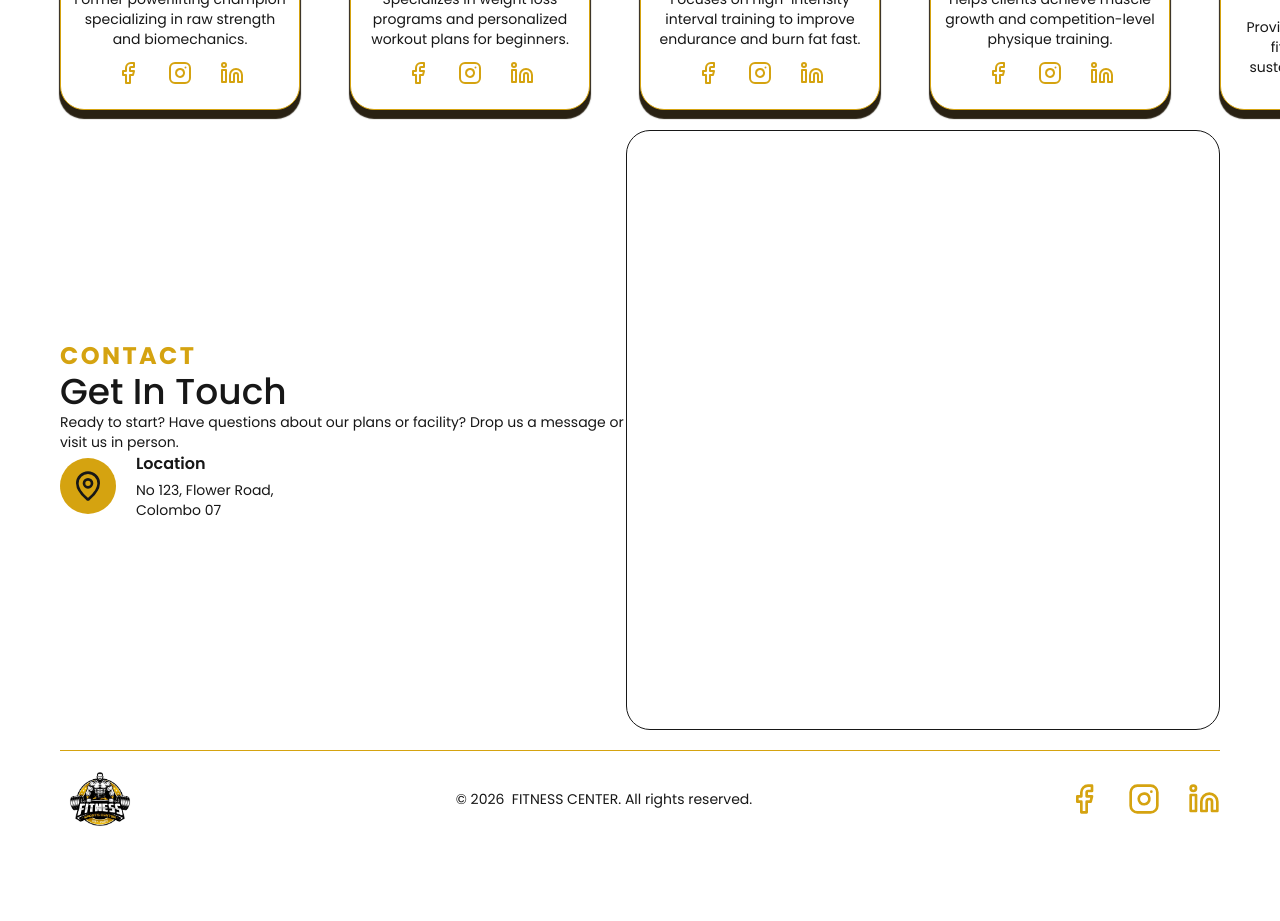
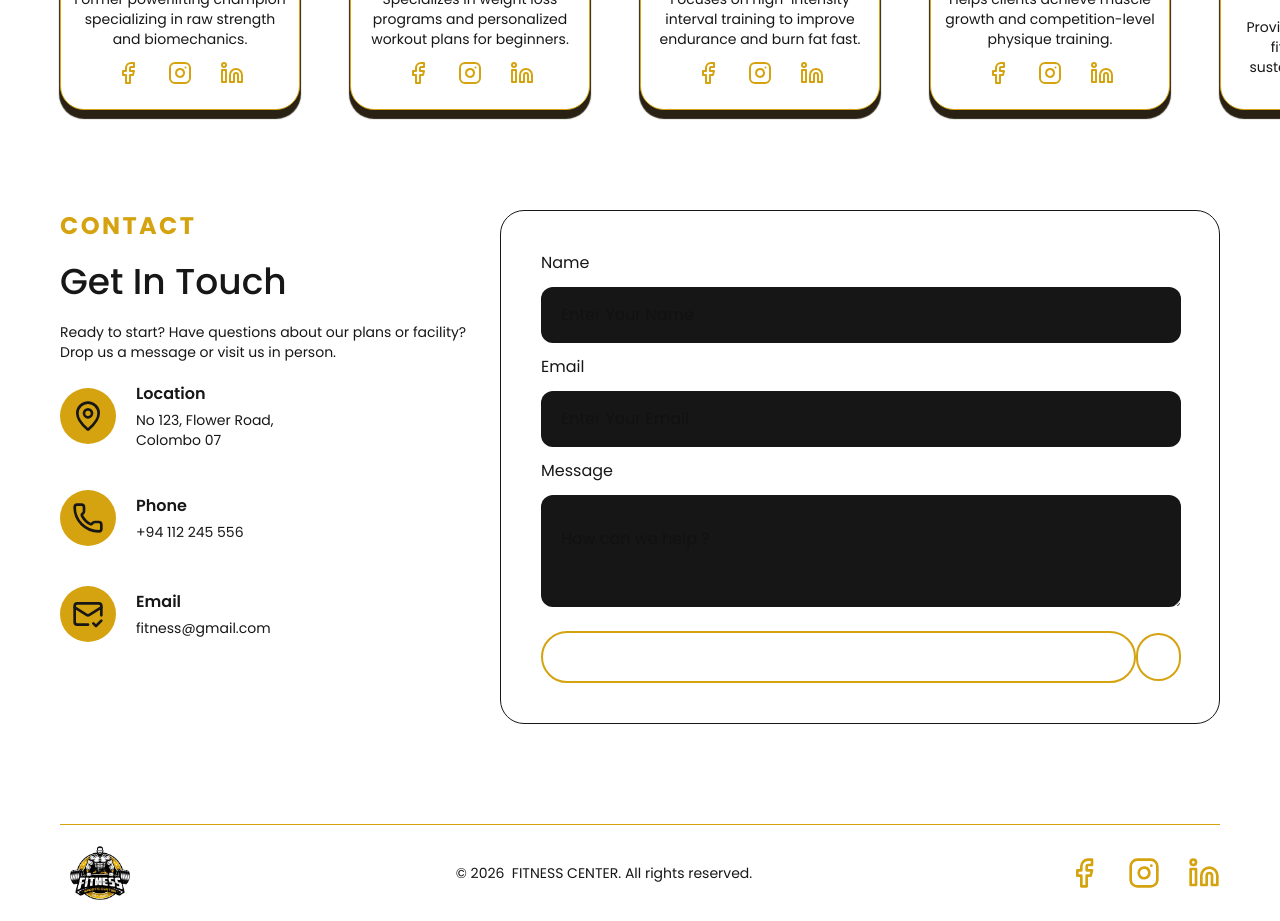
Before and after one commit to Navodi99/gym-website-nextjs, a Next.js app: page / in a window 1280 px wide. Shown: the part 3320-4241 px from the top of the page. Before the commit the page ends 4167 px from the top, so only its background shows below. Built offline with nearby package versions, Linux system fonts and the light colour scheme.

Commit message:
complete contact section

```diff
--- a/src/app/(components)/reusables/buttons/CustomButton.jsx
+++ b/src/app/(components)/reusables/buttons/CustomButton.jsx
@@ -2,14 +2,12 @@
 import clsx from "clsx";
 import { MoveUpRight } from "lucide-react";
 
-const CustomButton = ({ children, invert }) => {
+const CustomButton = ({ children, invert, className }) => {
   return (
-    <div className="flex items-center group cursor-pointer">
-
-
+    <div className={clsx("flex items-center group cursor-pointer",className)}>
       <div
         className={clsx(
-          "border-2 rounded-full flex px-6 py-3 transition-all duration-300",
+          "border-2 rounded-full flex px-6 py-3 transition-all duration-300",className,
           invert
             ? "bg-(--primary-color) border-(--primary-color) group-hover:bg-transparent"
             : "border-(--primary-color) group-hover:bg-(--primary-color)"
--- a/src/app/(components)/sections/contact/ContactSection.jsx
+++ b/src/app/(components)/sections/contact/ContactSection.jsx
@@ -1,34 +1,93 @@
-import { MapPin } from "lucide-react";
+import { MailCheck, MapPin, Phone } from "lucide-react";
 import React from "react";
+import CustomButton from "../../reusables/buttons/CustomButton";
 
 const ContactSection = () => {
   return (
-    <div className="flex items-center">
+    <div className="flex my-20">
       <div className="flex flex-col">
         <div className="flex flex-col">
           <p className="uppercase tracking-widest font-bold text-2xl text-(--primary-color) ">
             Contact
           </p>
-            <p className="font-medium text-4xl">Get In Touch</p>
-            <p className="text-sm">
+          <p className="font-medium text-4xl mt-5">Get In Touch</p>
+          <p className="text-sm mt-5">
             Ready to start? Have questions about our plans or facility? Drop us
             a message or visit us in person.
           </p>
         </div>
-            <div>
+        <div className="flex flex-col items-start gap-10 mt-5">
           <div className="flex items-center gap-5">
-                    <div className="rounded-full w-14 h-14 bg-(--primary-color) flex items-center justify-center"  >
+            <div className="rounded-full w-14 h-14 bg-(--primary-color) flex items-center justify-center">
               <MapPin className="w-8 h-8" />
             </div>
             <div className="flex flex-col">
               <p className=" font-semibold">Location</p>
-                        <p className="text-sm mt-1">No 123, Flower Road,<br/> Colombo 07</p>
+              <p className="text-sm mt-1">
+                No 123, Flower Road,
+                <br /> Colombo 07
+              </p>
+            </div>
+          </div>
+          <div className="flex items-center gap-5">
+            <div className="rounded-full w-14 h-14 bg-(--primary-color) flex items-center justify-center">
+              <Phone className="w-8 h-8" />
+            </div>
+            <div className="flex flex-col">
+              <p className=" font-semibold">Phone</p>
+              <p className="text-sm mt-1">+94 112 245 556</p>
+            </div>
+          </div>
+          <div className="flex items-center gap-5">
+            <div className="rounded-full w-14 h-14 bg-(--primary-color) flex items-center justify-center">
+              <MailCheck className="w-8 h-8" />
+            </div>
+            <div className="flex flex-col">
+              <p className=" font-semibold">Email</p>
+              <p className="text-sm mt-1">fitness@gmail.com</p>
             </div>
           </div>
         </div>
       </div>
-        <div className="border border-(--foreground) w-180 h-150 rounded-l-3xl rounded-r-3xl">
-
+      <div className="border border-(--foreground) w-180 h-fit rounded-l-3xl rounded-r-3xl p-10 ">
+        <div className="flex flex-col items-start gap-3 ">
+          <label htmlFor="name" className="">
+            Name
+          </label>
+          <input
+            type="text"
+            name="name"
+            id=""
+            placeholder="Enter Your Name"
+            className="bg-(--gray-color) w-160 h-fit py-4 rounded-l-xl rounded-r-xl px-5 filter brightness-50"
+          />
+        </div>
+        <div className="flex flex-col items-start gap-3 mt-3">
+          <label htmlFor="email" className="">
+            Email
+          </label>
+          <input
+            type="email"
+            name="email"
+            id=""
+            placeholder="Enter Your Email"
+            className="bg-(--gray-color) w-160 h-fit py-4 rounded-l-xl rounded-r-xl px-5 filter brightness-50"
+          />
+        </div>
+        <div className="flex flex-col items-start gap-3 mt-3">
+          <label htmlFor="message" className="">
+            Message
+          </label>
+          <textarea
+            name="message"
+            id=""
+            className="bg-(--gray-color) w-160 h-fit py-8 rounded-l-xl rounded-r-xl px-5 filter brightness-50"
+            placeholder="How can we help ?"
+          ></textarea>
+        </div>
+        <div className="mt-6">
+          <CustomButton className="w-160">Send Message</CustomButton>
+        </div>
       </div>
     </div>
   );
```
Lines whose indentation alone changed are shown as unchanged.
